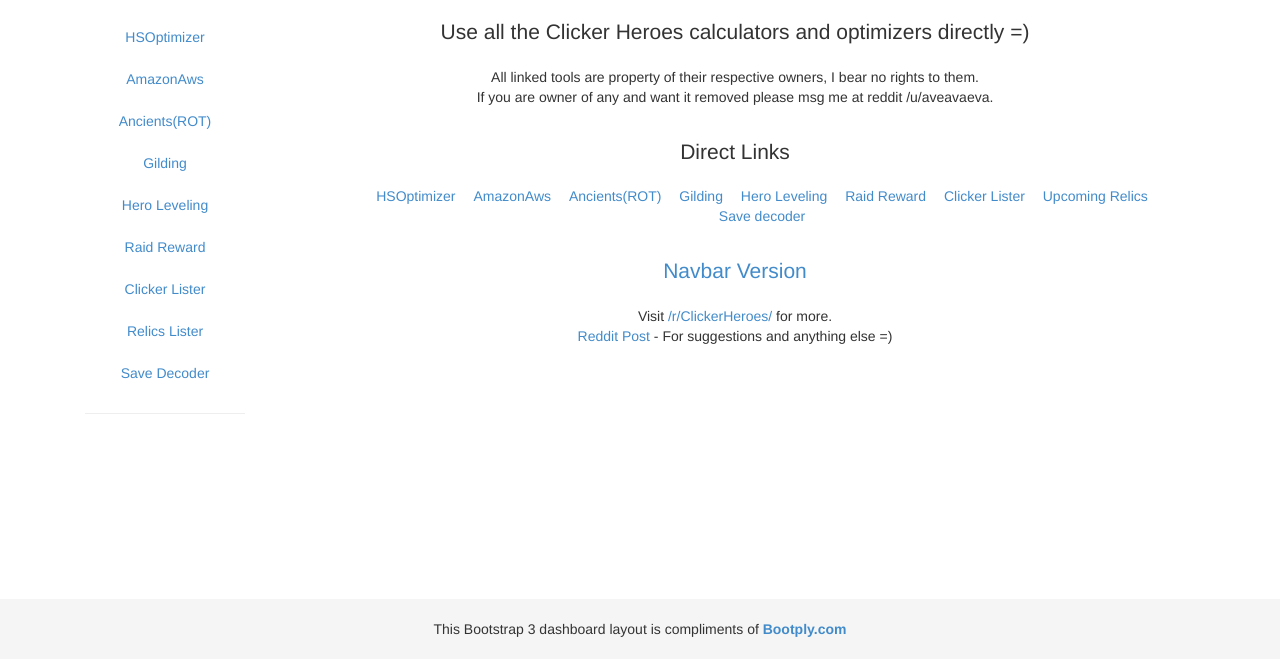
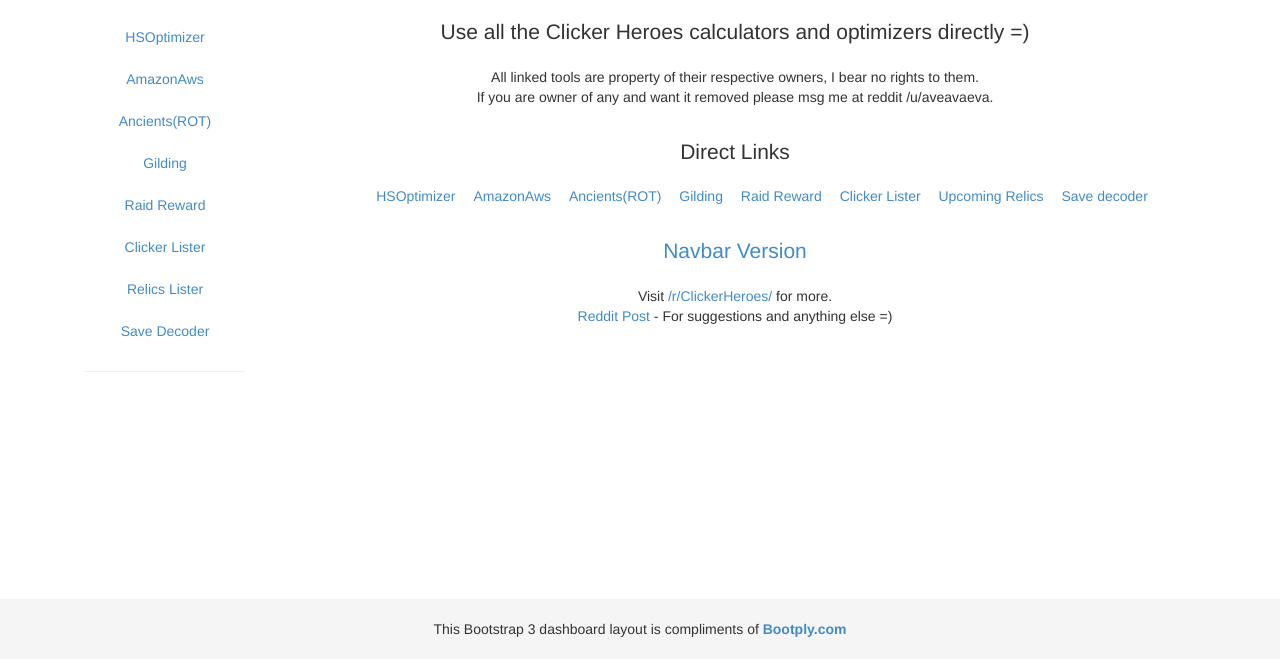
Before and after one commit to CHList/tools, a plain HTML site: page v2/index.html in a window 1280 px wide. Shown: the part 141-800 px from the top of the page. Drawn offline with nearby package versions, Linux system fonts and the light colour scheme.

Commit message:
Update index.html

```diff
--- a/v2/index.html
+++ b/v2/index.html
@@ -54,7 +54,6 @@
 <li><a href="http://s3-us-west-2.amazonaws.com/clickerheroes/ancientssoul.html">AmazonAws</a></li>
 <li><a href="http://wieschie.github.io/">Ancients(ROT)</a></li>
 <li><a href="http://theriebel.de/gilding/">Gilding</a></li>
-<li><a href="http://calc.rbservers.org/CH.htm">Hero Leveling</a></li>
 <li><a href="http://mr1penguin.github.io/ch/hs_for_raid/">Raid Reward</a></li>
 <li><a href="http://dobruj01.github.io/clicker-lister/">Clicker Lister</a></li>
 <li><a href="http://dobruj01.github.io/RelicZoneFinder/">Relics Lister</a></li>
@@ -102,11 +101,6 @@
                     </li>
 
                     <li>
-                        <a href="http://calc.rbservers.org/CH.htm"
-                        target="_blank">Hero Leveling</a>
-                    </li>
-
-                    <li>
                         <a href="http://mr1penguin.github.io/ch/hs_for_raid/"
                         target="_blank">Raid Reward</a>
                     </li>
```
